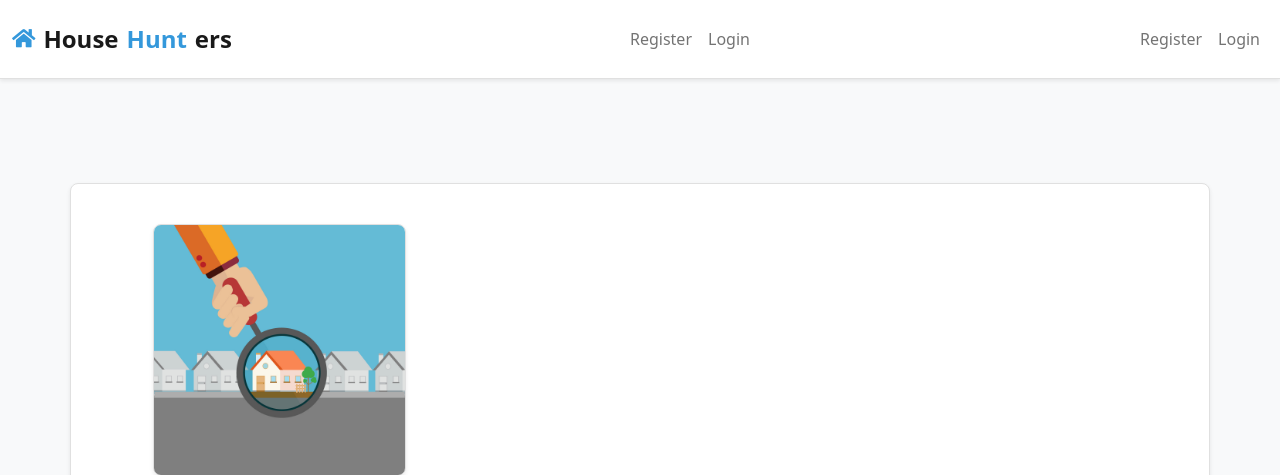
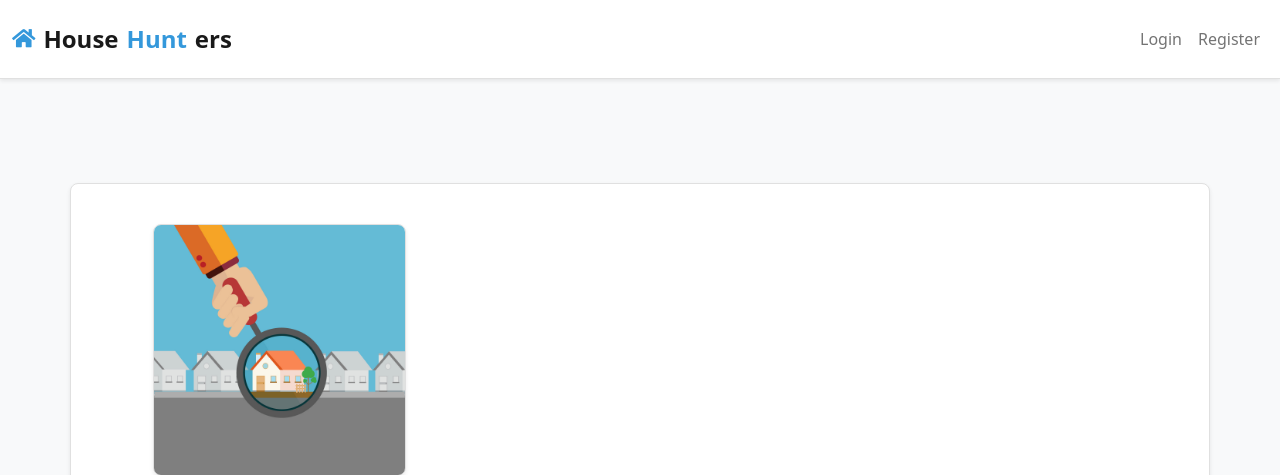
Before and after one commit to Tafari-K/househunter, a Django app: page /about/ in a window 1280 px wide. Shown: the top 475 px of the page. Run offline with Django 4.2, Linux system fonts and the light colour scheme; data that the repository does not hold is empty.

Commit message:
updated page layout for deployment

```diff
--- a/templates/base.html
+++ b/templates/base.html
@@ -35,50 +35,32 @@
                 <span class="navbar-toggler-icon"></span>
             </button>
             <div class="collapse navbar-collapse" id="navbarText">
-                <ul class="navbar-nav ms-auto">
+                <ul class="navbar-nav ms-auto align-items-lg-center">
                     {% if user.is_authenticated %}
-                        <li class="nav-item">
-                        <span class="navbar-text text-muted">You are logged in as {{ user.username }}</span>
+                        <li class="nav-item me-lg-3">
+                        <span class="navbar-text text-muted">
+                            You are logged in as {{ user.username }}
+                        </span>
                         </li>
                         <li class="nav-item">
-                        <a class="nav-link" href="{% url 'account_logout' %}">Logout</a>
+                        <a class="nav-link" href="{% url 'account_logout' %}">
+                            Logout
+                        </a>
                         </li>
                     {% else %}
                         <li class="nav-item">
-                        <a class="nav-link" href="{% url 'account_signup' %}">Register</a>
+                        <a class="nav-link" href="{% url 'account_login' %}">
+                            Login
+                        </a>
                         </li>
                         <li class="nav-item">
-                        <a class="nav-link" href="{% url 'account_login' %}">Login</a>
+                        <a class="nav-link" href="{% url 'account_signup' %}">
+                            Register
+                        </a>
                         </li>
                     {% endif %}
                     </ul>
 
-                <ul class="navbar-nav ms-auto mb-2 mb-lg-0">
-                {% if user.is_authenticated %}
-                    <li class="nav-item">
-                    <a class="nav-link
-                        {% if request.path == logout_url %}active{% endif %}"
-                        href="{% url 'account_logout' %}">
-                        Logout
-                    </a>
-                    </li>
-                {% else %}
-                    <li class="nav-item">
-                    <a class="nav-link
-                        {% if request.path == signup_url %}active{% endif %}"
-                        href="{% url 'account_signup' %}">
-                        Register
-                    </a>
-                    </li>
-                    <li class="nav-item">
-                    <a class="nav-link
-                        {% if request.path == login_url %}active{% endif %}"
-                        href="{% url 'account_login' %}">
-                        Login
-                    </a>
-                    </li>
-                {% endif %}
-                </ul>
             </div>
         </div>
     </nav>
```
